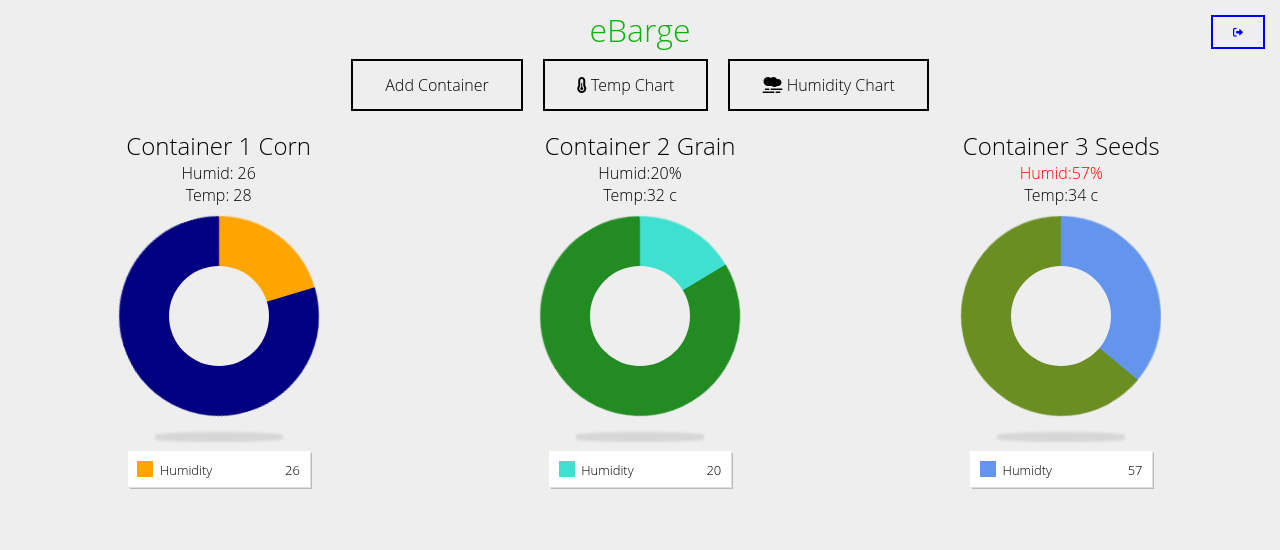
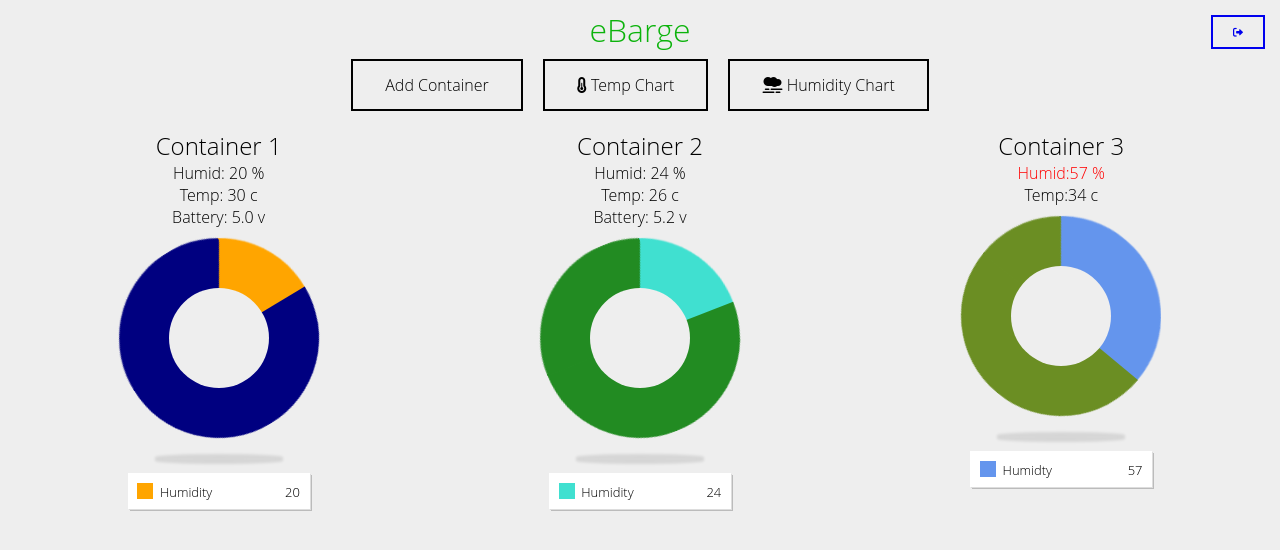
Before and after one commit to IngvarOlsen/ebarge, a Flask app: page /dashboard in a window 1280 px wide. Shown: the top 550 px of the page. Run offline with Flask 2, Linux system fonts and the light colour scheme; data comes from the database, SQL or seed files in the repository; some libraries are stand-ins or nearby versions.

Commit message:
exam edit

```diff
--- a/app.py
+++ b/app.py
@@ -50,19 +50,19 @@ app = Flask(__name__,
 
 
 # Placeholder API functions so ready to revice data from Pi LTE solution
-"""Rest full api which takes get_data as arguments"""
-@app.route("/reading_post_data", methods=["POST"])
-def reading_post_data():
-    test = request.get_data()
-    print(test.decode("utf-8"))
-    return "OK", 200
+# """Rest full api which takes get_data as arguments"""
+# @app.route("/reading_post_data", methods=["POST"])
+# def reading_post_data():
+#     test = request.get_data().decode("utf-8")
+#     print(test)
+#     return "OK", 200
 
-"""Rest full api which takes get_json as arguments"""
-@app.route("/reading_post_json", methods=["POST"])
-def reading_post_json():
-    test = request.get_json()
-    print(test)
-    return "OK", 200
+# """Rest full api which takes get_json as arguments"""
+# @app.route("/reading_post_json", methods=["POST"])
+# def reading_post_json():
+#     test = request.get_json()
+#     print(test)
+#     return "OK", 200
 
 
 
@@ -426,18 +426,56 @@ def editAlarmSettings():
 #     # if the above check passes, then we know the user has the right credentials
 #     return redirect(url_for('main.profile'))
 
+# Old dashboard
+# @app.route('/dashboard')
+# def dashboard():
+#     # jsonGetLastReading = (json.loads(getLastContainerReadings(2)))
+#     pieData = getLastContainerReadings(2).split(",")
+#     templateData = {
+#         'humid1': pieData[1],
+#         'temp1': pieData[2],
+#         'batVolt1': pieData[5],
+#     }
+#     return render_template("dashboard.html", **templateData)
 
+# place holder lists in case data have not been received yet from API
+pie1 = [2,20,30,20,5.0]
+
+pie2 = [3,24,26,20,5.2]
+
+# Custom for exam needs to just show newest values as it is not a program exam but more hardware and network
+@app.route("/reading_post_data", methods=["POST"])
+def reading_post_data():
+    incomingData = request.get_data().decode("utf-8")
+    data = incomingData.split(",")
+    if(data[0] == "2"):
+        global pie1
+        pie1 = data
+        print(pie1)
+    if(data[0] == "3"):
+        global pie2
+        pie2 = data
+        print(pie2)
+    print(data)
+
+    return "OK", 200
 
 
 #Make defaul / adreess pointer which refers to index.html as start page
 @app.route('/dashboard')
 def dashboard():
     # jsonGetLastReading = (json.loads(getLastContainerReadings(2)))
-    pieData = getLastContainerReadings(2).split(",")
+    #pieData = getLastContainerReadings(2).split(",")
+    print(pie1)
+    print(pie2)
     templateData = {
-        'humid': pieData[1],
-        'temp': pieData[2],
-        'batVolt': pieData[5]
+        'humid1': pie1[1],
+        'temp1': pie1[2],
+        'batVolt1': pie1[4],
+        'humid2': pie2[1],
+        'temp2': pie2[2],
+        'batVolt2': pie2[4],
+
     }
     return render_template("dashboard.html", **templateData)
 
--- a/template/dashboard.html
+++ b/template/dashboard.html
@@ -33,6 +33,7 @@
   </div>
 
 
+  <!-- div with I love you copilot in text -->
 
 
   <h1>eBarge</h1>
@@ -55,34 +56,37 @@
 
 <div class="pie-charts">
   <div class="pieID--container1 pie-chart--wrapper">
-    <h2>Container 1 Corn </h2>
-    <p>Humid: {{humid}}</p>
-    <p>Temp: {{temp}}</p>
+    <h2>Container 1 </h2>
+
+    <p>Humid: {{humid1}} %</p>
+    <p>Temp: {{temp1}} c</p>
+    <p>Battery: {{batVolt1}} v</p>
     <div class="pie-chart">
       <div class="pie-chart__pie"></div>
       <ul class="pie-chart__legend">
-        <li><em>Humidity</em><span>{{humid}}</span></li>
+        <li><em>Humidity</em><span>{{humid1}}</span></li>
         <li style="display:none;"><em></em><span>100</span></li>
 
       </ul>
     </div>
   </div>
   <div class="pieID--container2 pie-chart--wrapper">
-    <h2>Container 2 Grain</h2>
-    <p>Humid:20%</p>
-    <p>Temp:32 c</p>
+    <h2>Container 2</h2>
+    <p>Humid: {{humid2}} %</p>
+    <p>Temp: {{temp2}} c</p>
+    <p>Battery: {{batVolt2}} v</p>
     <div class="pie-chart">
       <div class="pie-chart__pie"></div>
       <ul class="pie-chart__legend">
-        <li><em>Humidity</em><span>20</span></li>
+        <li><em>Humidity</em><span>{{humid2}}</span></li>
         <li style="display:none;"><em></em><span>100</span></li>
 
       </ul>
     </div>
   </div>
   <div class="pieID--container3 pie-chart--wrapper">
-    <h2>Container 3 Seeds</h2>
-    <p style="color:red;">Humid:57%</p>
+    <h2>Container 3</h2>
+    <p style="color:red;">Humid:57 %</p>
     <p>Temp:34 c</p>
     <div class="pie-chart">
       <div class="pie-chart__pie"></div>
```
